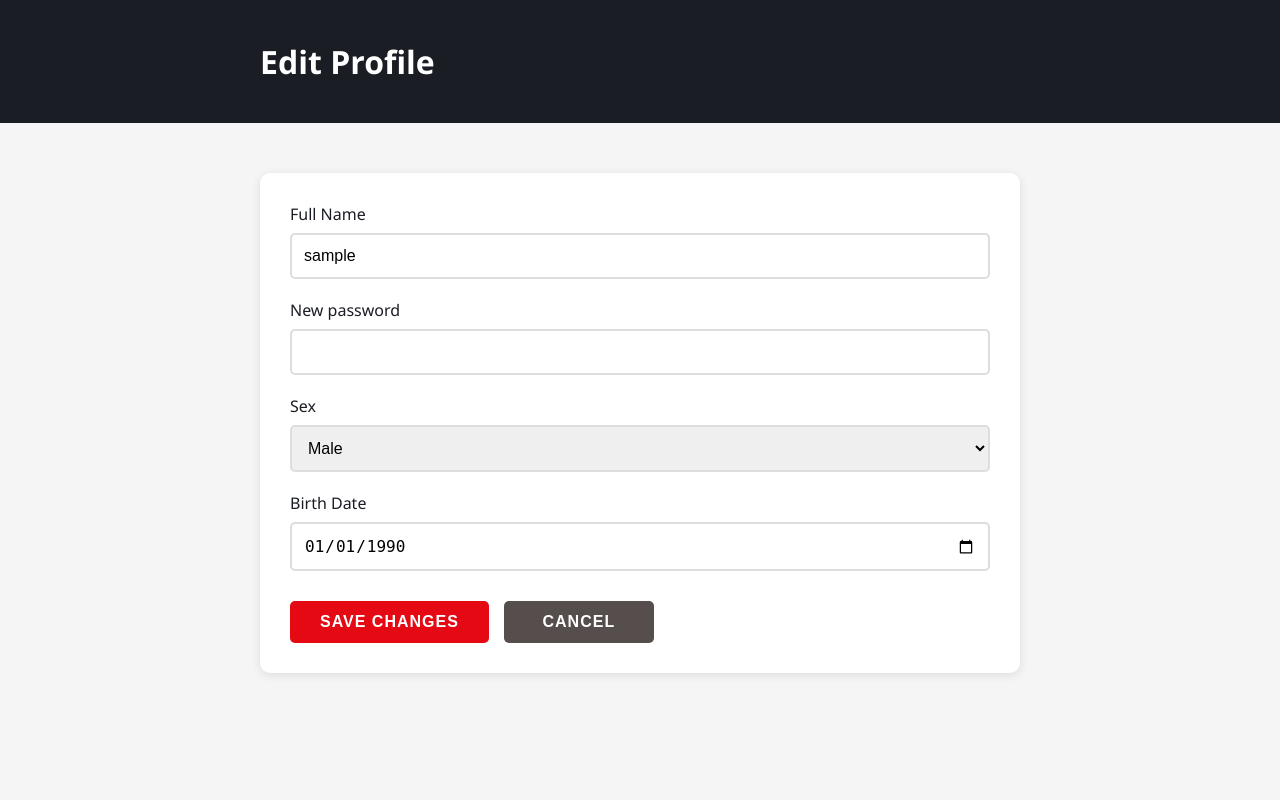
After one commit to khanboglai/Online-cinema, a FastAPI app: template templates/edit_lk.html in a window 1280 px wide. The commit adds this page. Run offline with FastAPI, Linux system fonts and the light colour scheme; the template is opened without the code that fills it: most values are stand-ins (such as "Sample title", 1, 10 or a date in 2020); parts of the project's set-up code (start-up, migrations or seed data) failed here and were passed over.

Commit message:
Добавил страницу редактирования личной информации

```diff
--- a/docker-compose.yml
+++ b/docker-compose.yml
@@ -28,7 +28,7 @@ services:
                -c wal_buffers=16MB
                -c default_statistics_target=100
     healthcheck:
-      test: [ "CMD-SHELL", "pg_isready -U postgres_user -d postgres_db" ]
+      test: [ "CMD-SHELL", "pg_isready -U debug -d cinema" ]
       interval: 30s
       timeout: 10s
       retries: 5
--- a/migration/env.py
+++ b/migration/env.py
@@ -7,7 +7,7 @@ from sqlalchemy.ext.asyncio import async_engine_from_config
 
 from alembic import context
 
-from repository.database import URL_DATABASE
+from repository.database import URL_DATABASE, Base
 
 # this is the Alembic Config object, which provides
 # access to the values within the .ini file in use.
@@ -22,9 +22,8 @@ if config.config_file_name is not None:
 # for 'autogenerate' support
 # from myapp import mymodel
 # target_metadata = mymodel.Base.metadata
-from models import models
 
-target_metadata = models.Base.metadata
+target_metadata = Base.metadata
 
 # other values from the config, defined by the needs of env.py,
 # can be acquired:
--- a/routers/auth.py
+++ b/routers/auth.py
@@ -3,6 +3,7 @@ from datetime import timedelta, datetime
 from typing import Annotated
 from fastapi import APIRouter, Depends, HTTPException, Form, Response, Request
 from fastapi.responses import RedirectResponse
+from sqlalchemy import select
 from sqlalchemy.orm import Session
 from starlette import status
 from passlib.context import CryptContext
@@ -97,7 +98,7 @@ def create_access_token(username: str, user_id: str):
     return jwt.encode(encode, SECRET_KEY, algorithm=ALGORITHM)
 
 async def get_current_user(db: DBDependency,
-                           request: Request):
+                           request: Request) -> User | None:
     """Getting user info by JWT token"""
     token = request.cookies.get('access_token')
     if token is None:
@@ -105,6 +106,7 @@ async def get_current_user(db: DBDependency,
     try:
         payload = jwt.decode(token, SECRET_KEY, algorithms=[ALGORITHM])
         username: str = payload.get('sub')
-        return username
+        user = db.execute(select(User).filter_by(username=username)).scalar_one_or_none()
+        return user
     except JWTError as e:
         return None
--- a/routers/pages.py
+++ b/routers/pages.py
@@ -5,8 +5,9 @@ from fastapi.responses import RedirectResponse
 from starlette import status
 from starlette.templating import Jinja2Templates
 from routers.auth import get_current_user
+from schemas.user import User
 
-UserDependency = Annotated[dict, Depends(get_current_user)]
+UserDependency = Annotated[User, Depends(get_current_user)]
 
 router = APIRouter(prefix="", tags=["Pages"])
 templates = Jinja2Templates(directory="templates")
--- /dev/null
+++ b/static/css/edit_lk.css
@@ -0,0 +1,112 @@
+:root {
+  --primary: #1a1d24;
+  --secondary: #e50914;
+  --accent: #564d4d;
+  --light: #f5f5f5;
+}
+
+* {
+  margin: 0;
+  padding: 0;
+  box-sizing: border-box;
+}
+
+body {
+  font-family: 'Segoe UI', sans-serif;
+  background: var(--light);
+  color: var(--primary);
+}
+
+.container {
+  max-width: 800px;
+  margin: 0 auto;
+  padding: 20px;
+}
+
+.header {
+  background: var(--primary);
+  color: white;
+  padding: 20px 0;
+  margin-bottom: 30px;
+}
+
+.edit-form {
+  background: white;
+  padding: 30px;
+  border-radius: 10px;
+  box-shadow: 0 2px 10px rgba(0,0,0,0.1);
+}
+
+.form-group {
+  margin-bottom: 20px;
+}
+
+.form-group label {
+  display: block;
+  margin-bottom: 8px;
+  font-weight: 500;
+}
+
+.form-group input,
+.form-group select {
+  width: 100%;
+  padding: 12px;
+  border: 2px solid #ddd;
+  border-radius: 5px;
+  font-size: 16px;
+  transition: border-color 0.3s ease;
+}
+
+.form-group input:focus,
+.form-group select:focus {
+  border-color: var(--secondary);
+  outline: none;
+}
+
+.button-group {
+  display: flex;
+  gap: 15px;
+  margin-top: 30px;
+}
+
+button {
+  padding: 12px 30px;
+  border: none;
+  border-radius: 5px;
+  font-size: 16px;
+  font-weight: 600;
+  cursor: pointer;
+  transition: all 0.3s ease;
+  min-width: 150px;
+  text-transform: uppercase;
+  letter-spacing: 1px;
+}
+
+button[type="submit"] {
+  background: var(--secondary);
+  color: white;
+}
+
+button[type="submit"]:hover {
+  background: #ff0a17;
+  transform: translateY(-2px);
+  box-shadow: 0 4px 8px rgba(229, 9, 20, 0.2);
+}
+
+.button-cancel {
+  background: var(--accent);
+  color: white;
+}
+
+.button-cancel:hover {
+  background: #6d6363;
+  transform: translateY(-2px);
+  box-shadow: 0 4px 8px rgba(86, 77, 77, 0.2);
+}
+
+.error-message {
+  color: var(--secondary);
+  font-size: 14px;
+  margin-top: 5px;
+  display: none;
+}
--- a/static/js/script.js
+++ b/static/js/script.js
@@ -1,5 +1,9 @@
 function editProfile() {
   window.location.replace('/lk/edit');
+}
+
+function goLK() {
+  window.location.replace('lk/');
 }
 
 document.addEventListener('DOMContentLoaded', () => {
@@ -31,3 +35,69 @@ document.addEventListener('DOMContentLoaded', () => {
     });
   });
 });
+
+function handleSubmit(event) {
+  event.preventDefault();
+  let isValid = true;
+  const errors = document.querySelectorAll('.error-message');
+  errors.forEach(error => error.style.display = 'none');
+
+  const name = document.getElementById('name').value;
+  if (name.length < 2) {
+    document.getElementById('nameError').style.display = 'block';
+    isValid = false;
+  }
+
+  const currentPassword = document.getElementById('currentPassword').value;
+  const newPassword = document.getElementById('newPassword').value;
+  const confirmPassword = document.getElementById('confirmPassword').value;
+
+  if (currentPassword.length === 0) {
+    document.getElementById('currentPasswordError').style.display = 'block';
+    isValid = false;
+  }
+
+  if (newPassword) {
+    if (newPassword.length < 8) {
+      document.getElementById('newPasswordError').style.display = 'block';
+      isValid = false;
+    }
+    if (newPassword !== confirmPassword) {
+      document.getElementById('confirmPasswordError').style.display = 'block';
+      isValid = false;
+    }
+  }
+
+  const birthDate = new Date(document.getElementById('birthDate').value);
+  const today = new Date();
+  if (birthDate > today) {
+    document.getElementById('birthDateError').style.display = 'block';
+    isValid = false;
+  }
+
+  if (isValid) {
+    alert('Profile updated successfully!');
+    goBack();
+  }
+
+  return false;
+}
+
+function goBack() {
+  window.location.href = '/lk';
+}
+
+document.addEventListener('DOMContentLoaded', () => {
+  document.getElementById('birthDate').value = '1990-01-01';
+
+  const inputs = document.querySelectorAll('input');
+  inputs.forEach(input => {
+    input.addEventListener('input', function() {
+      if (this.value) {
+        this.style.borderColor = '#4CAF50';
+      } else {
+        this.style.borderColor = '#ddd';
+      }
+    });
+  });
+});
--- /dev/null
+++ b/templates/edit_lk.html
@@ -0,0 +1,51 @@
+<html><head><base href="/" />
+<meta charset="UTF-8">
+<meta name="viewport" content="width=device-width, initial-scale=1.0">
+<title>Edit Profile - My Cinema Account</title>
+    <link rel="stylesheet" type="text/css" href="/static/css/edit_lk.css">
+</head>
+<body>
+  <header class="header">
+    <div class="container">
+      <h1>Edit Profile</h1>
+    </div>
+  </header>
+
+  <main class="container">
+    <form class="edit-form" id="profileForm" action="/lk/edit" method="POST">
+      <div class="form-group">
+        <label for="name">Full Name</label>
+        <input type="text" id="name" name="username" value='{{ username }}' required>
+        <div class="error-message" id="nameError">Please enter a valid name</div>
+      </div>
+
+      <div class="form-group">
+        <label for="password">New password</label>
+        <input type="password" id="password" name="new_password">
+      </div>
+
+      <div class="form-group">
+        <label for="sex">Sex</label>
+        <select id="sex" name="sex">
+          <option value="male">Male</option>
+          <option value="female">Female</option>
+          <option value="other">Other</option>
+          <option value="prefer-not">Prefer not to say</option>
+        </select>
+      </div>
+
+      <div class="form-group">
+        <label for="birthDate">Birth Date</label>
+        <input type="date" id="birthDate" name="birth_date">
+        <div class="error-message" id="birthDateError">Please enter a valid date</div>
+      </div>
+
+      <div class="button-group">
+        <button type="submit">Save Changes</button>
+        <button type="button" class="button-cancel" onclick="goLK()">Cancel</button>
+      </div>
+    </form>
+  </main>
+
+<script src="/static/js/script.js"></script>
+</body></html>
```
Also changed, not shown: routers/lk.py (+56 -7 lines), schemas/user.py (+24 -3 lines), templates/lk.html (+6 -2 lines).
